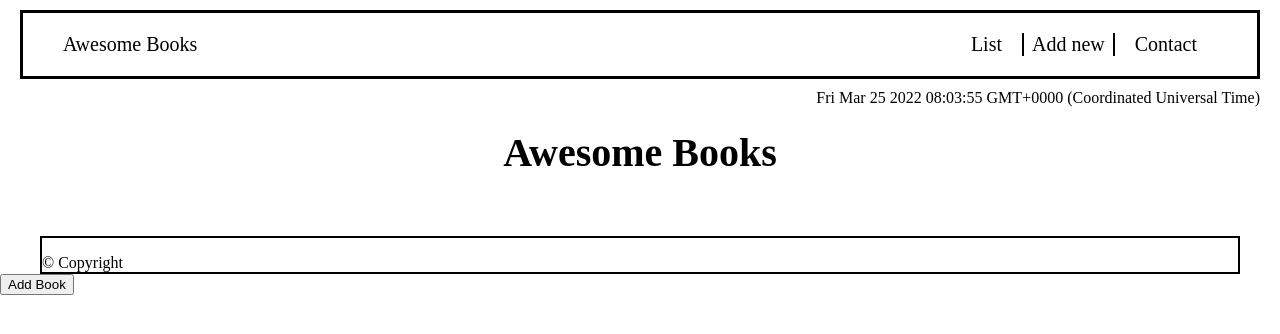
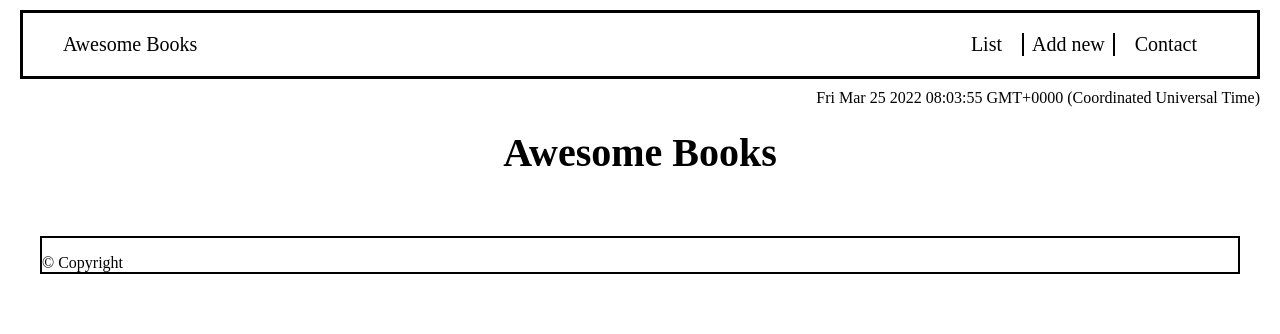
Before and after one commit to sainingo/Awesome-Books, a website: page index.html in a window 1280 px wide. Drawn offline with Linux system fonts and the light colour scheme.

Commit message:
Fix issues

```diff
--- a/index.html
+++ b/index.html
@@ -51,10 +51,6 @@
          <footer>
              <p>© Copyright</p>
          </footer>
-
-        <button type="submit" class="add-book">Add Book</button>
-         </form>
-     </div>
         <script src="app.js"></script>
     </body>
 </html>
```
